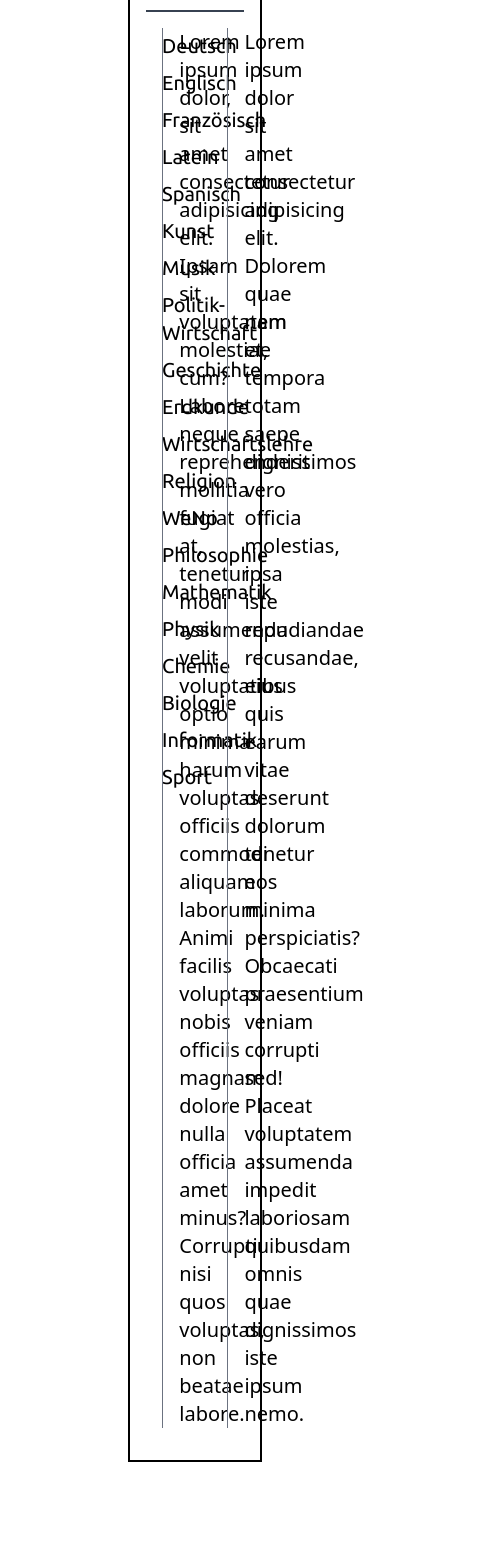
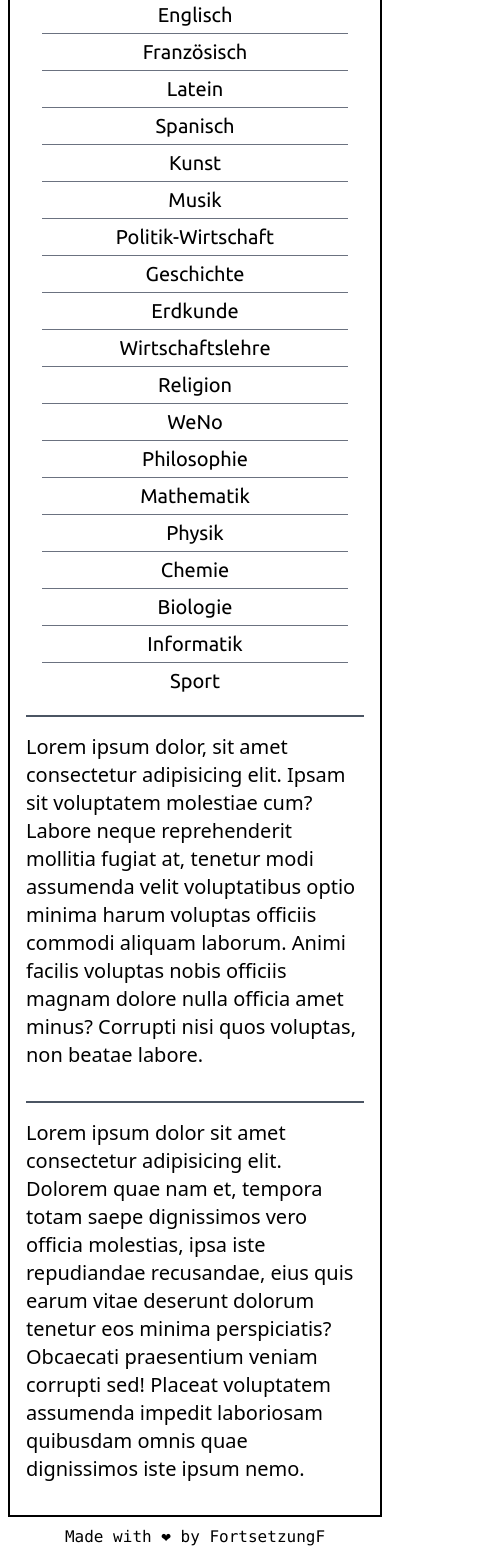
Before and after one commit to FortsetzungF/schulmappe-frontend, a Next.js app: page / in a window 390 px wide. Shown: the part 124-1681 px from the top of the page, 502 px wide, since content can reach past the window. Before the commit the page ends 1626 px from the top, so only its background shows below. Built offline with nearby package versions, Linux system fonts and the light colour scheme.

Commit message:
add responsiveness

```diff
--- a/components/layout.js
+++ b/components/layout.js
@@ -2,31 +2,46 @@ import Menu from './menu';
 
 export default function Layout({ children }) {
   return (
-    <div className="mx-32 my-10 border-2 border-black">
+    <div>
+      <div className="m-2 2xl:mx-32 2xl:my-5 border-2 border-black">
         <div className="p-4 divide-y-2 divide-gray-700">
           <header>
-          <h1 className="text-6xl font-semibold font-ubuntu pb-4">
+            <h1 className="text-4xl lg:text-5xl font-semibold font-ubuntu pb-4">
               schulmappe.
             </h1>
           </header>
           <main>
-          <div className="grid grid-cols-7 gap-4 py-4 divide-x divide-gray-500">
-            <div className="col-span-1 px-4">
+            <div className="grid 2xl:grid-cols-7 gap-4 2xl:py-4 divide-y-2 2xl:divide-y-0 2xl:divide-x divide-gray-600">
+              <div className="2xl:col-span-1 px-4">
                 <Menu />
               </div>
-            <div className="col-span-4 text-xl px-4">{children}</div>
-            <div className="col-span-2 text-xl px-4">
+              <div className="2xl:col-span-4 text-xl py-4 2xl:px-4">
+                {children}
+              </div>
+              <div className="2xl:col-span-2 text-xl py-4 2xl:px-4">
                 Lorem ipsum dolor sit amet consectetur adipisicing elit. Dolorem
                 quae nam et, tempora totam saepe dignissimos vero officia
-              molestias, ipsa iste repudiandae recusandae, eius quis earum vitae
-              deserunt dolorum tenetur eos minima perspiciatis? Obcaecati
-              praesentium veniam corrupti sed! Placeat voluptatem assumenda
-              impedit laboriosam quibusdam omnis quae dignissimos iste ipsum
-              nemo.
+                molestias, ipsa iste repudiandae recusandae, eius quis earum
+                vitae deserunt dolorum tenetur eos minima perspiciatis?
+                Obcaecati praesentium veniam corrupti sed! Placeat voluptatem
+                assumenda impedit laboriosam quibusdam omnis quae dignissimos
+                iste ipsum nemo.
               </div>
             </div>
           </main>
         </div>
       </div>
+      <div className="relative h-8 2xl:h-5 text-center font-mono">
+        <div className="absolute inset-x-0 bottom-2">
+          Made with ❤ by{' '}
+          <a
+            href="https://fortsetzungf.vercel.app"
+            className="hover:text-red-700 transition-colors duration-500"
+          >
+            FortsetzungF
+          </a>
+        </div>
+      </div>
+    </div>
   );
 }
--- a/components/menu.js
+++ b/components/menu.js
@@ -2,7 +2,7 @@ import NavItem from './navitem';
 
 export default function Menu({ children }) {
   return (
-    <div className="font-ubuntu">
+    <div className="font-ubuntu text-center 2xl:text-left">
       <ul className="divide-y divide-gray-500">
         <NavItem>Deutsch</NavItem>
         <NavItem>Englisch</NavItem>
```
Lines whose indentation alone changed are shown as unchanged.
